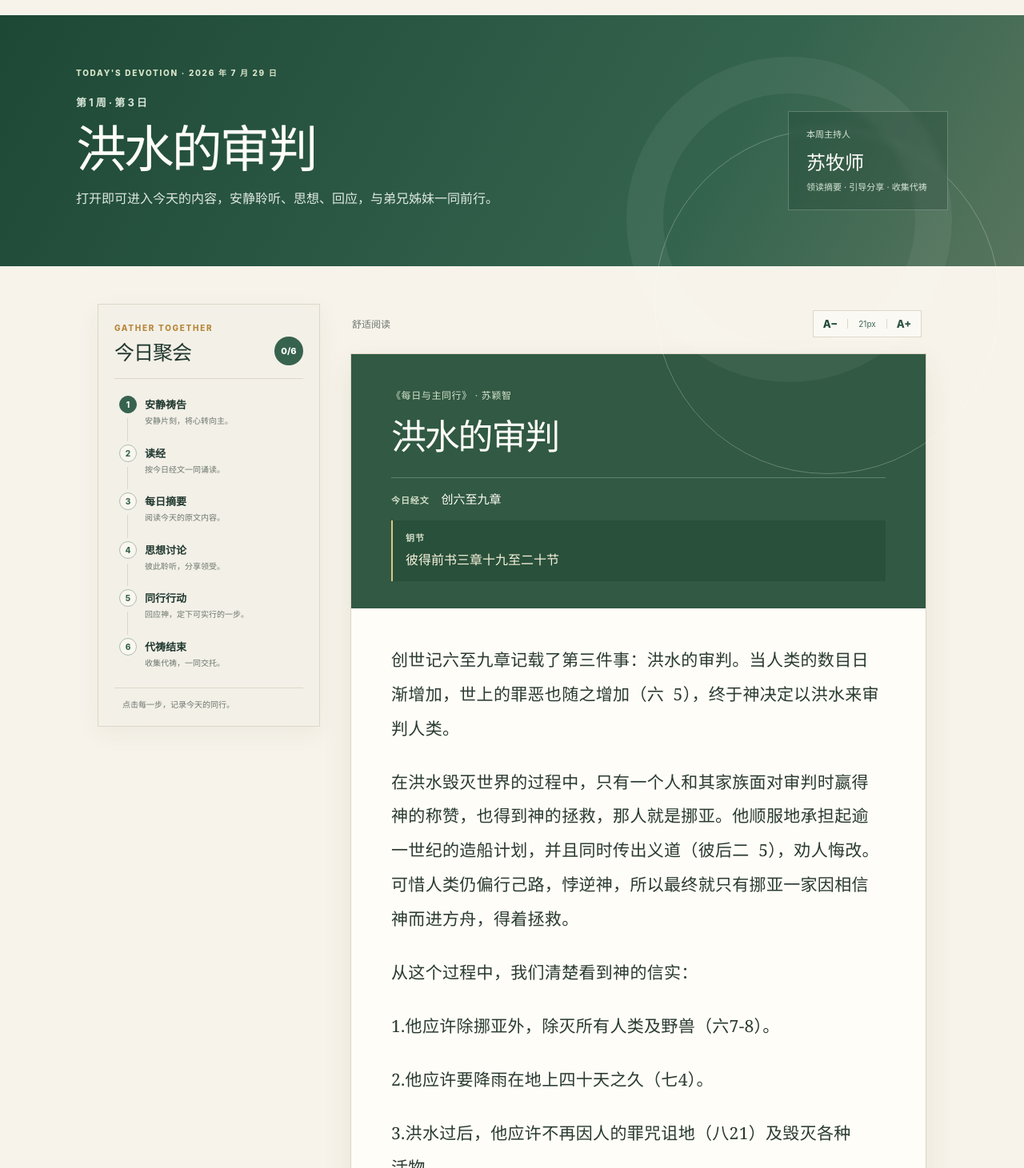
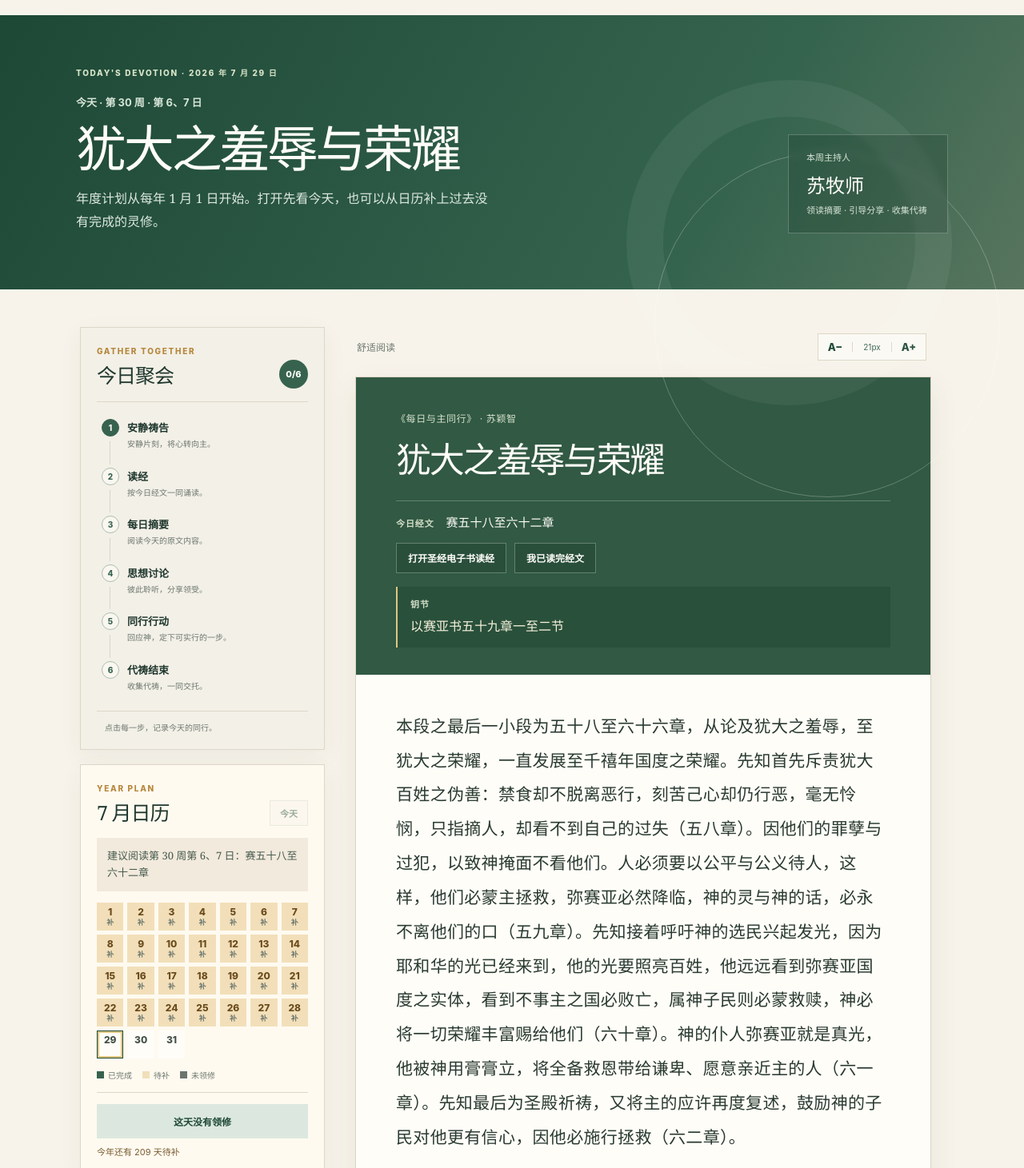
Before and after one commit to JacksonYangrs/rehoboth-church-site, a Next.js app: page / in a window 1280 px wide. Shown: the part 69-1530 px from the top of the page at 80% size. Built offline with nearby package versions, Linux system fonts and the light colour scheme.

Commit message:
Add devotional calendar and Bible reader link

```diff
--- a/app/globals.css
+++ b/app/globals.css
@@ -60,10 +60,11 @@ button:focus-visible, a:focus-visible, textarea:focus-visible { outline: 3px sol
 .host-card b { display: block; margin: 9px 0 7px; color: #fffdf8; font: 500 24px Georgia, "Songti SC", serif; }
 .host-card small { line-height: 1.55; }
 
-.content-shell { display: grid; grid-template-columns: 278px minmax(0, 720px); align-items: start; gap: 38px; width: min(1036px, calc(100% - 64px)); margin: 47px auto 90px; }
-.meeting-card { position: sticky; top: 22px; padding: 23px 20px 19px; border: 1px solid var(--line); background: #f3f0e7; box-shadow: 0 9px 28px rgba(53, 66, 48, .05); }
+.content-shell { display: grid; grid-template-columns: 306px minmax(0, 720px); align-items: start; gap: 38px; width: min(1080px, calc(100% - 64px)); margin: 47px auto 90px; }
+.side-column { position: sticky; top: 22px; display: grid; gap: 18px; min-width: 0; }
+.meeting-card, .calendar-card { padding: 23px 20px 19px; border: 1px solid var(--line); background: #f3f0e7; box-shadow: 0 9px 28px rgba(53, 66, 48, .05); }
 .meeting-heading { display: flex; align-items: end; justify-content: space-between; gap: 12px; padding-bottom: 16px; border-bottom: 1px solid var(--line); }
-.meeting-heading h2, .sharing-heading h2, .prayer-card h2, .message-card h2 { margin: 5px 0 0; font: 500 25px Georgia, "Songti SC", serif; letter-spacing: -.04em; }
+.meeting-heading h2, .calendar-heading h2, .sharing-heading h2, .prayer-card h2, .message-card h2 { margin: 5px 0 0; font: 500 25px Georgia, "Songti SC", serif; letter-spacing: -.04em; }
 .meeting-heading > span { display: grid; width: 36px; height: 36px; place-items: center; border-radius: 50%; color: #fff; background: var(--sage-deep); font-size: 11px; font-weight: 800; }
 .steps-list { margin: 10px 0 8px; padding: 0; list-style: none; }
 .steps-list li { position: relative; }
@@ -77,6 +78,32 @@ button:focus-visible, a:focus-visible, textarea:focus-visible { outline: 3px sol
 .steps-list .done .step-number { border-color: var(--sage-deep); color: #fff; background: var(--sage-deep); }
 .completion-note { margin: 13px 0 0; padding: 12px 10px 0; border-top: 1px solid var(--line); color: var(--muted); font-size: 10px; line-height: 1.6; }
 .completion-note.finished { color: var(--sage-deep); font-weight: 700; }
+
+.calendar-card { background: #fffaf0; }
+.calendar-heading { display: flex; align-items: end; justify-content: space-between; gap: 13px; }
+.calendar-heading button { min-height: 32px; padding: 0 12px; border: 1px solid #cfd7ca; color: var(--forest); background: #f8f5ec; font-size: 11px; font-weight: 800; }
+.calendar-heading button:disabled { cursor: default; opacity: .45; }
+.calendar-advice { min-height: 58px; margin: 15px 0 14px; padding: 12px 13px; color: #465a4f; background: #f2eadc; font: 13px/1.65 Georgia, "Songti SC", serif; }
+.calendar-grid { display: grid; grid-template-columns: repeat(7, 1fr); gap: 5px; }
+.calendar-grid button { display: grid; min-width: 0; min-height: 34px; place-items: center; gap: 1px; padding: 3px 0; border: 1px solid transparent; color: #425148; background: #fffdf8; }
+.calendar-grid button:hover, .calendar-grid .selected { border-color: var(--forest); }
+.calendar-grid .today { box-shadow: inset 0 0 0 2px #dfc781; }
+.calendar-grid span { font-size: 12px; font-weight: 800; }
+.calendar-grid small { min-height: 11px; color: var(--muted); font-size: 9px; font-weight: 800; line-height: 1; }
+.calendar-grid .done { color: #fff; background: var(--sage-deep); }
+.calendar-grid .done small { color: #e9f2e8; }
+.calendar-grid .missed { color: #6a4b1d; background: #f2dfb9; }
+.calendar-grid .skipped { color: #f8f5ec; background: #6d746f; }
+.calendar-grid .skipped small { color: #f8f5ec; }
+.calendar-legend { display: flex; flex-wrap: wrap; gap: 10px 13px; margin-top: 13px; color: var(--muted); font-size: 10px; }
+.calendar-legend span { display: inline-flex; align-items: center; gap: 5px; }
+.calendar-legend i { display: inline-block; width: 9px; height: 9px; }
+.legend-done { background: var(--sage-deep); }
+.legend-missed { background: #f2dfb9; }
+.legend-skipped { background: #6d746f; }
+.calendar-actions { display: grid; gap: 9px; margin-top: 14px; padding-top: 14px; border-top: 1px solid var(--line); }
+.calendar-actions .soft-button { width: 100%; }
+.calendar-actions span { color: #785d2e; font-size: 11px; line-height: 1.5; }
 
 .reader-column { min-width: 0; }
 .reader-toolbar { display: flex; align-items: center; justify-content: space-between; min-height: 49px; margin-bottom: 13px; padding: 0 6px 0 2px; color: var(--muted); font-size: 12px; }
@@ -92,6 +119,10 @@ button:focus-visible, a:focus-visible, textarea:focus-visible { outline: 3px sol
 .scripture-row { display: flex; gap: 15px; align-items: baseline; padding-top: 15px; border-top: 1px solid rgba(255,255,255,.24); }
 .scripture-row span, blockquote span { color: #d4dfc9; font-size: 11px; font-weight: 800; letter-spacing: .08em; }
 .scripture-row b { font: 500 15px Georgia, "Songti SC", serif; }
+.bible-actions { display: flex; flex-wrap: wrap; gap: 10px; margin-top: 16px; }
+.scripture-link, .bible-actions button { display: inline-grid; min-height: 38px; place-items: center; padding: 0 14px; border: 1px solid rgba(255,255,255,.28); color: #fffdf8; text-decoration: none; background: rgba(9, 35, 24, .18); font-size: 12px; font-weight: 800; }
+.scripture-link:hover, .bible-actions button:hover { background: rgba(255,255,255,.12); }
+.bible-actions button { cursor: pointer; }
 .reading-header blockquote { margin: 17px 0 0; padding: 13px 16px; border-left: 2px solid #dfc781; color: #f8f2dc; background: rgba(10,39,26,.18); font: 16px/1.7 Georgia, "Songti SC", serif; }
 .reading-header blockquote span { display: block; margin-bottom: 4px; }
 .reading-body { padding: 43px 50px 27px; }
@@ -145,7 +176,7 @@ button:focus-visible, a:focus-visible, textarea:focus-visible { outline: 3px sol
   .today-intro { padding-right: 26px; padding-left: 26px; }
   .intro-content { align-items: start; flex-direction: column; gap: 27px; }
   .content-shell { grid-template-columns: 1fr; width: min(680px, calc(100% - 40px)); margin-top: 29px; }
-  .meeting-card { position: static; }
+  .side-column { position: static; }
   .steps-list { display: grid; grid-template-columns: repeat(3, 1fr); gap: 2px; }
   .steps-list li:not(:last-child)::after { display: none; }
   .steps-list button { min-height: 72px; padding: 9px 4px; }
@@ -164,8 +195,9 @@ button:focus-visible, a:focus-visible, textarea:focus-visible { outline: 3px sol
   .host-card { width: 100%; min-width: 0; }
   .content-shell { width: calc(100% - 32px); gap: 19px; margin-bottom: 53px; }
   .meeting-card { padding: 19px 15px 16px; }
-  .meeting-heading h2, .sharing-heading h2, .prayer-card h2, .message-card h2 { font-size: 23px; }
+  .meeting-heading h2, .calendar-heading h2, .sharing-heading h2, .prayer-card h2, .message-card h2 { font-size: 23px; }
   .steps-list { grid-template-columns: repeat(2, 1fr); }
+  .calendar-grid button { min-height: 39px; }
   .reader-toolbar { margin-bottom: 4px; }
   .reading-header { padding: 31px 23px 27px; }
   .reading-header h2 { margin: 13px 0 20px; }
--- a/app/page.tsx
+++ b/app/page.tsx
@@ -17,15 +17,25 @@ type Reading = {
 type Journal = { reflection: string; action: string; prayer: string };
 type Progress = Record<string, number[]>;
 type Journals = Record<string, Journal>;
+type DayRecords = Record<string, { skipped?: boolean }>;
+type Schedule = ReturnType<typeof getSchedule>;
+type ReadingState = {
+  key: string;
+  reading: Reading | null;
+  status: "loading" | "ready" | "error";
+};
 
-const PLAN_START = new Date(2026, 6, 27);
+const PLAN_START_MONTH = 0;
+const PLAN_START_DAY = 1;
 const DAY = 24 * 60 * 60 * 1000;
 const CYCLE_DAYS = 52 * 7;
+const BIBLE_READER_URL = "https://jacksonyangrs.github.io/bible-cuv-phonetic/";
 const EMPTY_JOURNAL: Journal = { reflection: "", action: "", prayer: "" };
 const STORAGE = {
   progress: "daily-walk-progress-v2",
   journals: "daily-walk-journals-v2",
   fontSize: "daily-walk-font-size-v2",
+  dayRecords: "daily-walk-day-records-v1",
 };
 
 const STEPS = [
@@ -51,8 +61,12 @@ function clampFontSize(value: number) {
   return Math.max(18, Math.min(28, value));
 }
 
+function formatDateKey(date: Date) {
+  return `${date.getFullYear()}-${String(date.getMonth() + 1).padStart(2, "0")}-${String(date.getDate()).padStart(2, "0")}`;
+}
+
 function getSchedule(date: Date) {
-  const start = new Date(PLAN_START);
+  const start = new Date(date.getFullYear(), PLAN_START_MONTH, PLAN_START_DAY);
   const current = new Date(date);
   start.setHours(0, 0, 0, 0);
   current.setHours(0, 0, 0, 0);
@@ -60,9 +74,40 @@ function getSchedule(date: Date) {
   const index = ((elapsed % CYCLE_DAYS) + CYCLE_DAYS) % CYCLE_DAYS;
   const week = Math.floor(index / 7) + 1;
   const day = (index % 7) + 1;
-  const dateKey = `${current.getFullYear()}-${String(current.getMonth() + 1).padStart(2, "0")}-${String(current.getDate()).padStart(2, "0")}`;
+  const dateKey = formatDateKey(current);
   const dateLabel = `${current.getFullYear()} 年 ${current.getMonth() + 1} 月 ${current.getDate()} 日`;
   return { week, day, dateKey, dateLabel };
+}
+
+function addDays(date: Date, amount: number) {
+  const next = new Date(date);
+  next.setDate(next.getDate() + amount);
+  return next;
+}
+
+function startOfDay(date: Date) {
+  const next = new Date(date);
+  next.setHours(0, 0, 0, 0);
+  return next;
+}
+
+function getMonthDates(anchor: Date) {
+  const daysInMonth = new Date(anchor.getFullYear(), anchor.getMonth() + 1, 0).getDate();
+  return Array.from({ length: daysInMonth }, (_, index) => new Date(anchor.getFullYear(), anchor.getMonth(), index + 1));
+}
+
+function isSameDate(left: Date, right: Date) {
+  return formatDateKey(left) === formatDateKey(right);
+}
+
+function getDayState(schedule: Schedule, today: Date, progress: Progress, dayRecords: DayRecords) {
+  const completed = progress[schedule.dateKey]?.length ?? 0;
+  const skipped = Boolean(dayRecords[schedule.dateKey]?.skipped);
+  const isPast = startOfDay(new Date(schedule.dateKey)).getTime() < startOfDay(today).getTime();
+  if (completed === STEPS.length) return "done";
+  if (skipped) return "skipped";
+  if (isPast) return "missed";
+  return "open";
 }
 
 function isSectionLine(text: string) {
@@ -70,15 +115,23 @@ function isSectionLine(text: string) {
 }
 
 export default function Home() {
-  const [schedule] = useState(() => getSchedule(new Date()));
-  const [reading, setReading] = useState<Reading | null>(null);
-  const [isLoading, setIsLoading] = useState(true);
-  const [loadError, setLoadError] = useState(false);
+  const [today] = useState(() => startOfDay(new Date()));
+  const [selectedDate, setSelectedDate] = useState(() => startOfDay(new Date()));
+  const [readingState, setReadingState] = useState<ReadingState>({ key: "", reading: null, status: "loading" });
   const [fontSize, setFontSize] = useState(() => clampFontSize(readStored(STORAGE.fontSize, 21)));
   const [progress, setProgress] = useState<Progress>(() => readStored(STORAGE.progress, {}));
   const [journals, setJournals] = useState<Journals>(() => readStored(STORAGE.journals, {}));
+  const [dayRecords, setDayRecords] = useState<DayRecords>(() => readStored(STORAGE.dayRecords, {}));
   const [activeStep, setActiveStep] = useState(0);
   const [showGuide, setShowGuide] = useState(false);
+
+  const schedule = useMemo(() => getSchedule(selectedDate), [selectedDate]);
+  const monthDates = useMemo(() => getMonthDates(selectedDate), [selectedDate]);
+  const isTodaySelected = isSameDate(selectedDate, today);
+  const readingKey = `${schedule.week}-${schedule.day}`;
+  const reading = readingState.key === readingKey ? readingState.reading : null;
+  const isLoading = readingState.key !== readingKey || readingState.status === "loading";
+  const loadError = readingState.key === readingKey && readingState.status === "error";
 
   useEffect(() => {
     const controller = new AbortController();
@@ -87,14 +140,13 @@ export default function Home() {
         if (!response.ok) throw new Error("Unable to load devotion");
         return response.json() as Promise<{ reading: Reading | null }>;
       })
-      .then((payload) => setReading(payload.reading))
+      .then((payload) => setReadingState({ key: readingKey, reading: payload.reading, status: "ready" }))
       .catch((error: unknown) => {
         if (error instanceof DOMException && error.name === "AbortError") return;
-        setLoadError(true);
-      })
-      .finally(() => setIsLoading(false));
+        setReadingState({ key: readingKey, reading: null, status: "error" });
+      });
     return () => controller.abort();
-  }, [schedule.day, schedule.week]);
+  }, [readingKey, schedule.day, schedule.week]);
 
   useEffect(() => {
     window.localStorage.setItem(STORAGE.fontSize, String(fontSize));
@@ -108,8 +160,19 @@ export default function Home() {
     window.localStorage.setItem(STORAGE.journals, JSON.stringify(journals));
   }, [journals]);
 
+  useEffect(() => {
+    window.localStorage.setItem(STORAGE.dayRecords, JSON.stringify(dayRecords));
+  }, [dayRecords]);
+
   const completedSteps = progress[schedule.dateKey] ?? [];
   const journal = journals[schedule.dateKey] ?? EMPTY_JOURNAL;
+  const currentDayState = getDayState(schedule, today, progress, dayRecords);
+  const missedCount = useMemo(() => {
+    const start = new Date(today.getFullYear(), PLAN_START_MONTH, PLAN_START_DAY);
+    const dayCount = Math.max(0, Math.floor((today.getTime() - start.getTime()) / DAY));
+    return Array.from({ length: dayCount }, (_, index) => getSchedule(addDays(start, index)))
+      .filter((item) => getDayState(item, today, progress, dayRecords) === "missed").length;
+  }, [dayRecords, progress, today]);
   const discussionPrompts = useMemo(() => {
     if (!reading) return [];
     const questions = reading.reflectionPrompts.filter((item) => /[？?]/.test(item));
@@ -132,8 +195,16 @@ export default function Home() {
     }));
   };
 
+  const toggleSkipped = () => {
+    setDayRecords((current) => ({
+      ...current,
+      [schedule.dateKey]: { skipped: !current[schedule.dateKey]?.skipped },
+    }));
+  };
+
   const readerStyle = { "--reader-font-size": `${fontSize}px` } as CSSProperties;
   const allStepsDone = completedSteps.length === STEPS.length;
+  const bibleReaderHref = `${BIBLE_READER_URL}?reference=${encodeURIComponent(reading?.scripture ?? "")}`;
 
   return (
     <main className="devotion-page">
@@ -149,9 +220,9 @@ export default function Home() {
         <p className="eyebrow">TODAY&apos;S DEVOTION · {schedule.dateLabel}</p>
         <div className="intro-content">
           <div>
-            <p className="week-label">第 {schedule.week} 周 · 第 {schedule.day === 7 ? "6、7" : schedule.day} 日</p>
+            <p className="week-label">{isTodaySelected ? "今天" : "补读"} · 第 {schedule.week} 周 · 第 {schedule.day === 7 ? "6、7" : schedule.day} 日</p>
             <h1>{isLoading ? "正在打开今天的灵修…" : reading?.title ?? "复习与祷告日"}</h1>
-            <p className="intro-copy">打开即可进入今天的内容，安静聆听、思想、回应，与弟兄姊妹一同前行。</p>
+            <p className="intro-copy">年度计划从每年 1 月 1 日开始。打开先看今天，也可以从日历补上过去没有完成的灵修。</p>
           </div>
           <div className="host-card">
             <span>本周主持人</span>
@@ -162,7 +233,8 @@ export default function Home() {
       </section>
 
       <section className="content-shell">
-        <aside className="meeting-card" aria-label="今日聚会流程">
+        <aside className="side-column" aria-label="灵修进度与聚会流程">
+        <section className="meeting-card">
           <div className="meeting-heading">
             <div><p className="eyebrow">GATHER TOGETHER</p><h2>今日聚会</h2></div>
             <span>{completedSteps.length}/6</span>
@@ -181,6 +253,53 @@ export default function Home() {
             })}
           </ol>
           <p className={`completion-note ${allStepsDone ? "finished" : ""}`}>{allStepsDone ? "今天的同行已完成，愿主赐平安。" : "点击每一步，记录今天的同行。"}</p>
+        </section>
+
+        <section className="calendar-card" aria-label="灵修日历">
+          <div className="calendar-heading">
+            <div>
+              <p className="eyebrow">YEAR PLAN</p>
+              <h2>{selectedDate.getMonth() + 1} 月日历</h2>
+            </div>
+            <button type="button" onClick={() => setSelectedDate(today)} disabled={isTodaySelected}>今天</button>
+          </div>
+          <p className="calendar-advice">
+            {currentDayState === "done" && "这一天已完成，可继续复习或查看记录。"}
+            {currentDayState === "skipped" && "这一天已记为未领修，不计入待补提醒。"}
+            {currentDayState === "missed" && "这一天还没有完成，建议今天补读后再进入今日内容。"}
+            {currentDayState === "open" && `建议阅读第 ${schedule.week} 周第 ${schedule.day === 7 ? "6、7" : schedule.day} 日${reading?.scripture ? `：${reading.scripture}` : "。"} `}
+          </p>
+          <div className="calendar-grid">
+            {monthDates.map((date) => {
+              const item = getSchedule(date);
+              const state = getDayState(item, today, progress, dayRecords);
+              const selected = item.dateKey === schedule.dateKey;
+              return (
+                <button
+                  type="button"
+                  key={item.dateKey}
+                  className={`${state} ${selected ? "selected" : ""} ${isSameDate(date, today) ? "today" : ""}`}
+                  onClick={() => setSelectedDate(startOfDay(date))}
+                  aria-label={`${item.dateLabel}，第 ${item.week} 周第 ${item.day} 日`}
+                >
+                  <span>{date.getDate()}</span>
+                  <small>{state === "done" ? "✓" : state === "skipped" ? "休" : state === "missed" ? "补" : ""}</small>
+                </button>
+              );
+            })}
+          </div>
+          <div className="calendar-legend">
+            <span><i className="legend-done"></i>已完成</span>
+            <span><i className="legend-missed"></i>待补</span>
+            <span><i className="legend-skipped"></i>未领修</span>
+          </div>
+          <div className="calendar-actions">
+            <button type="button" className="soft-button" onClick={toggleSkipped}>
+              {dayRecords[schedule.dateKey]?.skipped ? "取消未领修记录" : "这天没有领修"}
+            </button>
+            {missedCount > 0 && <span>今年还有 {missedCount} 天待补</span>}
+          </div>
+        </section>
         </aside>
 
         <div className="reader-column">
@@ -202,6 +321,10 @@ export default function Home() {
                 <p>《每日与主同行》 · 苏颖智</p>
                 <h2>{reading.title}</h2>
                 <div className="scripture-row"><span>今日经文</span><b>{reading.scripture}</b></div>
+                <div className="bible-actions">
+                  <a className="scripture-link" href={bibleReaderHref}>打开圣经电子书读经</a>
+                  <button type="button" onClick={() => completeStep(1)}>我已读完经文</button>
+                </div>
                 {reading.keyVerse && <blockquote><span>钥节</span>{reading.keyVerse}</blockquote>}
               </header>
               <div className="reading-body">
```
